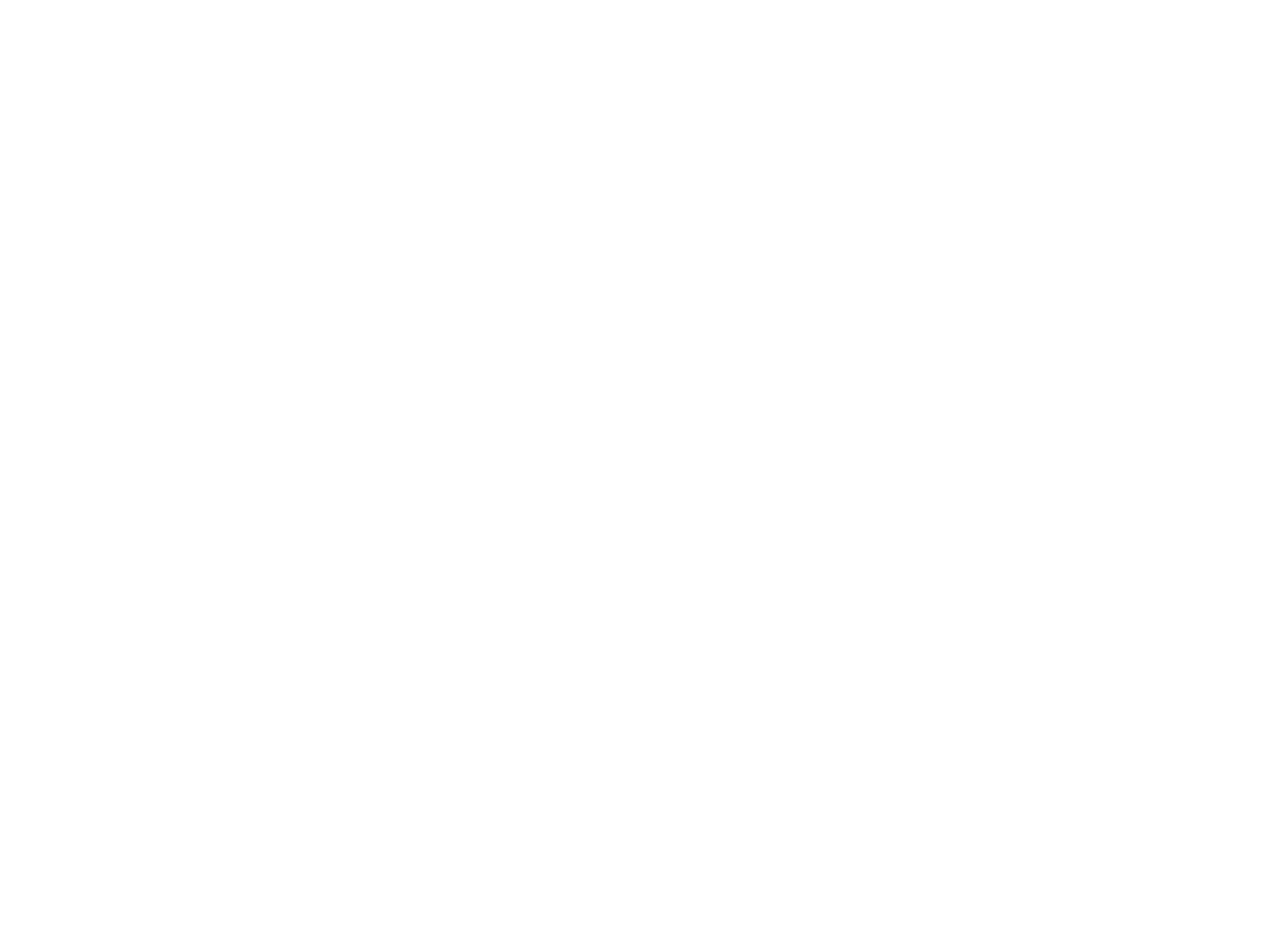
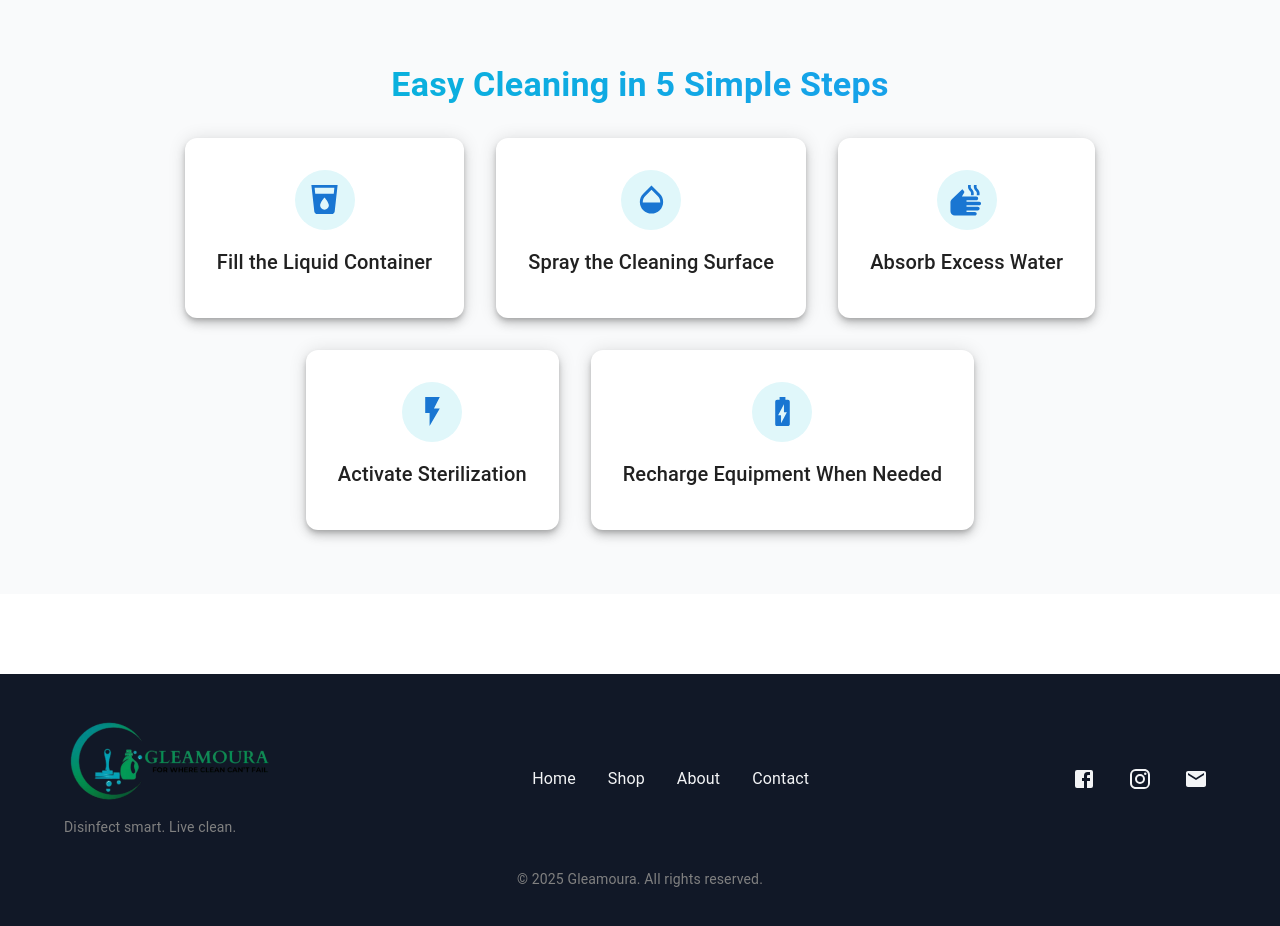
Before and after one commit to akilapilapitiya/Gleamoura, a React (Vite) app: page / in a window 1280 px wide. Shown: the part 800-1726 px from the top of the page. Before the commit the page ends 800 px from the top, so only its background shows below. Built offline with nearby package versions, Linux system fonts and the light colour scheme.

Commit message:
feat: Footer and Steps Added

```diff
--- a/package.json
+++ b/package.json
@@ -12,6 +12,7 @@
   "dependencies": {
     "@emotion/react": "^11.14.0",
     "@emotion/styled": "^11.14.1",
+    "@mui/icons-material": "^7.2.0",
     "@mui/material": "^7.2.0",
     "framer-motion": "^12.23.6",
     "react": "^19.1.0",
--- /dev/null
+++ b/src/components/Footer.jsx
@@ -0,0 +1,86 @@
+import React from "react";
+import {
+  Box,
+  Typography,
+  Link,
+  Stack,
+  IconButton,
+  Container,
+} from "@mui/material";
+import { Facebook, Instagram, Twitter, Email } from "@mui/icons-material";
+import namedLogo from "../assets/named-logo.png";
+
+const Footer = () => {
+  return (
+    <Box
+      component="footer"
+      sx={{
+        bgcolor: "#111827",
+        color: "#F3F4F6",
+        py: 6,
+        mt: 10,
+      }}
+    >
+      <Container maxWidth="lg">
+        <Stack
+          direction={{ xs: "column", sm: "row" }}
+          justifyContent="space-between"
+          alignItems={{ xs: "flex-start", sm: "center" }}
+          spacing={4}
+        >
+          {/* Logo & Tagline */}
+          <Box>
+            <Box
+              component="img"
+              src={namedLogo}
+              alt="Gleamoura Logo"
+              sx={{ height: 80, mb: 1 }}
+            />
+            <Typography variant="body2" color="gray">
+              Disinfect smart. Live clean.
+            </Typography>
+          </Box>
+
+          {/* Navigation Links */}
+          <Stack direction="row" spacing={4}>
+            {["Home", "Shop", "About", "Contact"].map((text) => (
+              <Link
+                key={text}
+                href={`/${text.toLowerCase()}`}
+                underline="none"
+                color="inherit"
+                sx={{
+                  "&:hover": {
+                    color: "#00BCD4",
+                  },
+                }}
+              >
+                {text}
+              </Link>
+            ))}
+          </Stack>
+
+          {/* Social Icons */}
+          <Stack direction="row" spacing={2}>
+            <IconButton href="#" color="inherit">
+              <Facebook />
+            </IconButton>
+            <IconButton href="#" color="inherit">
+              <Instagram />
+            </IconButton>
+            <IconButton href="mailto:support@gleamoura.com" color="inherit">
+              <Email />
+            </IconButton>
+          </Stack>
+        </Stack>
+
+        {/* Bottom Text */}
+        <Typography variant="body2" color="gray" align="center" sx={{ mt: 4 }}>
+          © {new Date().getFullYear()} Gleamoura. All rights reserved.
+        </Typography>
+      </Container>
+    </Box>
+  );
+};
+
+export default Footer;
--- /dev/null
+++ b/src/components/Steps.jsx
@@ -0,0 +1,129 @@
+import React from "react";
+import {
+  Box,
+  Typography,
+  Grid,
+  Card,
+  CardContent,
+  useTheme,
+} from "@mui/material";
+import {
+  LocalDrink,
+  Opacity,
+  Dry,
+  FlashOn,
+  BatteryChargingFull,
+} from "@mui/icons-material";
+import { motion } from "framer-motion";
+
+const steps = [
+  {
+    title: "Fill the Liquid Container",
+    icon: <LocalDrink fontSize="large" color="primary" />,
+  },
+  {
+    title: "Spray the Cleaning Surface",
+    icon: <Opacity fontSize="large" color="primary" />,
+  },
+  {
+    title: "Absorb Excess Water",
+    icon: <Dry fontSize="large" color="primary" />,
+  },
+  {
+    title: "Activate Sterilization",
+    icon: <FlashOn fontSize="large" color="primary" />,
+  },
+  {
+    title: "Recharge Equipment When Needed",
+    icon: <BatteryChargingFull fontSize="large" color="primary" />,
+  },
+];
+
+const Steps = () => {
+  const theme = useTheme();
+
+  return (
+    <Box
+      sx={{
+        bgcolor: theme.palette.mode === "dark" ? "#121212" : "#F9FAFB",
+        py: 8,
+        px: 2,
+      }}
+    >
+      <Typography
+        variant="h4"
+        align="center"
+        fontWeight="bold"
+        gutterBottom
+        sx={{
+          background: "linear-gradient(90deg, #00BCD4, #2196F3)",
+          WebkitBackgroundClip: "text",
+          WebkitTextFillColor: "transparent",
+        }}
+      >
+        Easy Cleaning in 5 Simple Steps
+      </Typography>
+
+      <Grid
+        container
+        spacing={4}
+        justifyContent="center"
+        sx={{ mt: 4, px: { xs: 1, sm: 4 } }}
+      >
+        {steps.map((step, index) => (
+          <Grid
+            item
+            xs={12}
+            sm={6}
+            md={4}
+            key={index}
+            component={motion.div}
+            initial={{ opacity: 0, y: 50 }}
+            whileInView={{ opacity: 1, y: 0 }}
+            transition={{ duration: 0.5, delay: index * 0.15 }}
+            viewport={{ once: true }}
+          >
+            <Card
+              elevation={6}
+              sx={{
+                height: "100%",
+                borderRadius: 3,
+                transition: "transform 0.3s",
+                "&:hover": {
+                  transform: "translateY(-8px)",
+                },
+                p: 2,
+                background: theme.palette.mode === "dark"
+                  ? "#1F2937"
+                  : "white",
+              }}
+            >
+              <CardContent sx={{ textAlign: "center" }}>
+                <Box
+                  sx={{
+                    width: 60,
+                    height: 60,
+                    bgcolor: "#E0F7FA",
+                    display: "flex",
+                    alignItems: "center",
+                    justifyContent: "center",
+                    borderRadius: "50%",
+                    mx: "auto",
+                    mb: 2,
+                  }}
+                >
+                  {step.icon}
+                </Box>
+                <Typography variant="h6" fontWeight="medium">
+                  {step.title}
+                </Typography>
+              </CardContent>
+            </Card>
+          </Grid>
+        ))}
+      </Grid>
+    </Box>
+  );
+};
+
+export default Steps;
--- a/src/pages/Home.jsx
+++ b/src/pages/Home.jsx
@@ -1,10 +1,14 @@
 import React from 'react'
 import HeroSection from '../components/HeroSection'
+import Footer from '../components/Footer'
+import Steps from '../components/Steps'
 
 const Home = () => {
   return (
     <div>
         <HeroSection />
+        <Steps />
+        <Footer />
     </div>
   )
 }
--- a/src/pages/Shop.jsx
+++ b/src/pages/Shop.jsx
@@ -1,8 +1,11 @@
 import React from 'react'
+import Footer from '../components/Footer'
 
 const Shop = () => {
   return (
-    <div>Shop</div>
+    <div>
+      <Footer />
+    </div>
   )
 }
 
```
Also changed, not shown: src/assets/named-logo.png (added), 1 other file (tests, documents, lock files or other folders).
